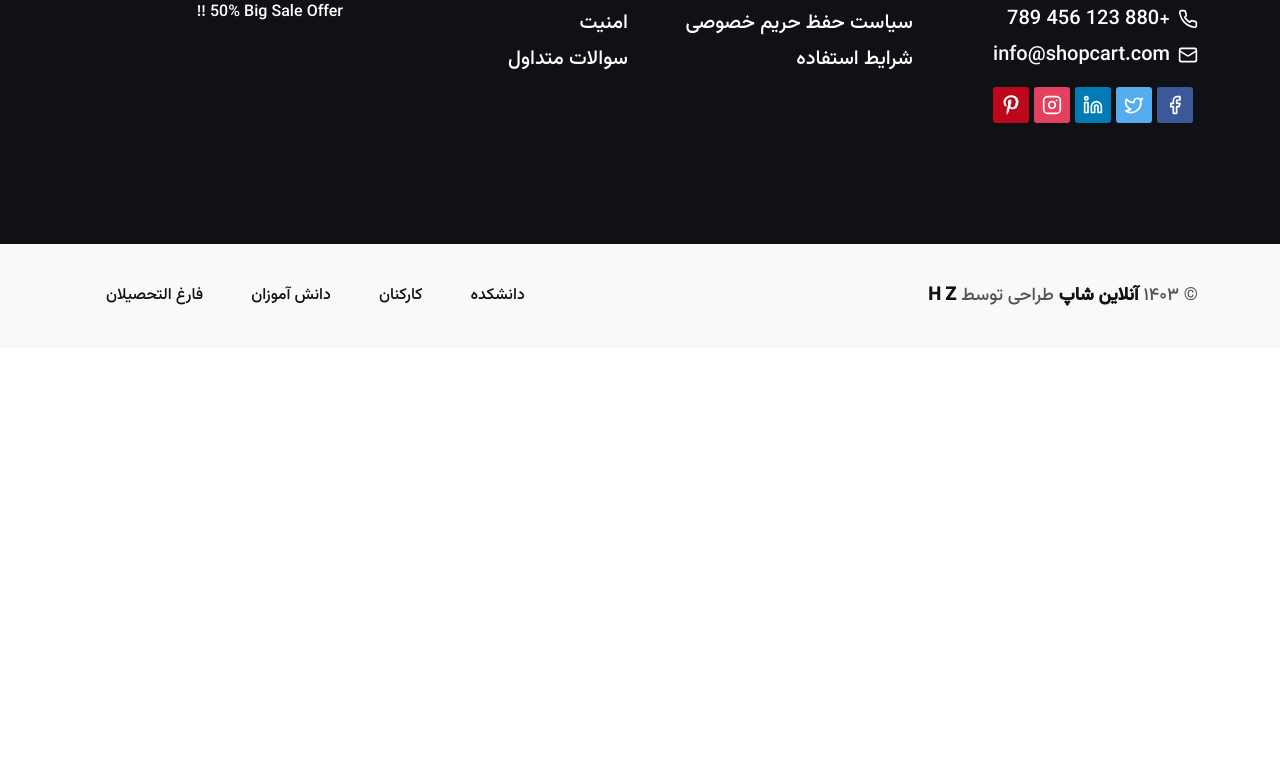
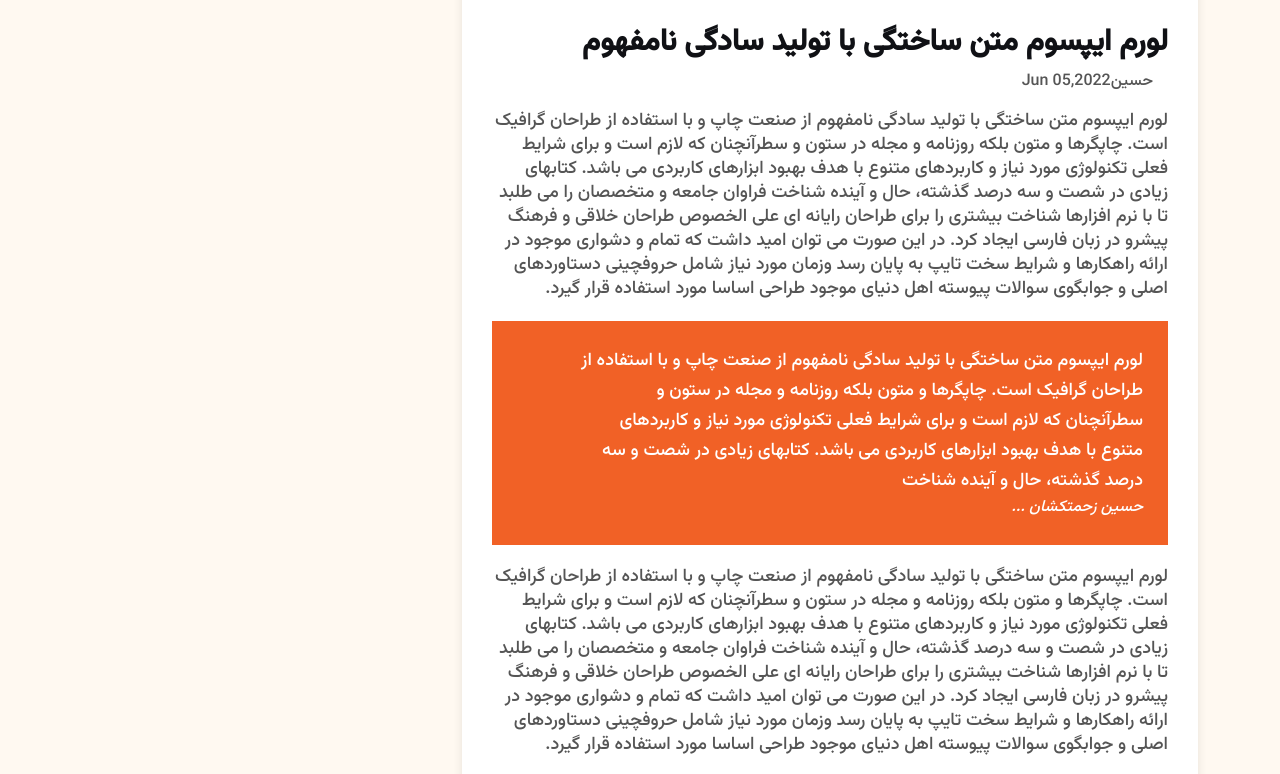
Before and after one commit to Hossein1371za/onlineshopping-vite-react-reactbootstrap, a React (Vite) app: page /blog/1 in a window 1280 px wide. Shown: the part 1086-1860 px from the top of the page. Before the commit the page ends 1434 px from the top, so only its background shows below. Built offline with nearby package versions, Linux system fonts and the light colour scheme.

Commit message:
single blog

```diff
--- a/src/blog/SingleBlog.jsx
+++ b/src/blog/SingleBlog.jsx
@@ -1,30 +1,78 @@
-import React, { useState } from 'react'
-import blogList from '../utilis/blogData'
-import { useParams } from 'react-router-dom'
-import PageHeader from '../components/PageHeader'
+import React, { useState } from "react";
+import blogList from "../utilis/blogData";
+import { useParams } from "react-router-dom";
+import PageHeader from "../components/PageHeader";
 
 const SingleBlog = () => {
-  const [blogs,setBlogs] = useState(blogList)
-  const {id} = useParams()
-  const blog = blogs.filter((item)=> item.id === Number(id))
+  const [blogs, setBlogs] = useState(blogList);
+  console.log(blogs);
+  const { id } = useParams();
+  const blog = blogs.filter((item) => item.id === Number(id));
 
   return (
     <div>
-      <PageHeader title={"اطلاعات بلاگ"} curPage={"بلاگ / اطلاعات بلاگ انتخابی"}/>
-      <div className='blog-section blog-single padding-tb section-bg'>
+      <PageHeader
+        title={"اطلاعات بلاگ"}
+        curPage={"بلاگ / اطلاعات بلاگ انتخابی"}
+      />
+      <div className="blog-section blog-single padding-tb section-bg">
         <div className="container">
           <div className="row justify-content-center">
             <div className="col-lg-8 col-12">
-              سمت راست
+              <article>
+                <div className="section-wrapper">
+                  <div className="row row-cols-1 justify-content-center g-4">
+                    <div className="col">
+                      <div className="post-item style-2">
+                        <div className="post-inner">
+                          {blog.map((item) => {
+                            return (
+                              <div key={item.id}>
+                                <div className="post-thumb">
+                                  <img src={item.imgUrl} alt="" />
+                                </div>
+                                <div className="post-content">
+                                  <h3>{item.title}</h3>
+                                  <div className="meta-post">
+                                    <ul className="lab-ul">
+                                      {item.metaList.map((val, i) => (
+                                        <li key={i}>{val.text}</li>
+                                      ))}
+                                    </ul>
+                                  </div>
+                                      <p>
+                                      لورم ایپسوم متن ساختگی با تولید سادگی نامفهوم از صنعت چاپ و با استفاده از طراحان گرافیک است. چاپگرها و متون بلکه روزنامه و مجله در ستون و سطرآنچنان که لازم است و برای شرایط فعلی تکنولوژی مورد نیاز و کاربردهای متنوع با هدف بهبود ابزارهای کاربردی می باشد. کتابهای زیادی در شصت و سه درصد گذشته، حال و آینده شناخت فراوان جامعه و متخصصان را می طلبد تا با نرم افزارها شناخت بیشتری را برای طراحان رایانه ای علی الخصوص طراحان خلاقی و فرهنگ پیشرو در زبان فارسی ایجاد کرد. در این صورت می توان امید داشت که تمام و دشواری موجود در ارائه راهکارها و شرایط سخت تایپ به پایان رسد وزمان مورد نیاز شامل حروفچینی دستاوردهای اصلی و جوابگوی سوالات پیوسته اهل دنیای موجود طراحی اساسا مورد استفاده قرار گیرد.
+                                      </p>
+                                      <blockquote>
+                                        <p>
+                                        لورم ایپسوم متن ساختگی با تولید سادگی نامفهوم از صنعت چاپ و با استفاده از طراحان گرافیک است. چاپگرها و متون بلکه روزنامه و مجله در ستون و سطرآنچنان که لازم است و برای شرایط فعلی تکنولوژی مورد نیاز و کاربردهای متنوع با هدف بهبود ابزارهای کاربردی می باشد. کتابهای زیادی در شصت و سه درصد گذشته، حال و آینده شناخت
+                                        </p>
+                                        <cite>
+                                          <a href="#">
+                                            حسین زحمتکشان ...
+                                          </a>
+                                        </cite>
+                                      </blockquote>
+                                      <p>
+                                      لورم ایپسوم متن ساختگی با تولید سادگی نامفهوم از صنعت چاپ و با استفاده از طراحان گرافیک است. چاپگرها و متون بلکه روزنامه و مجله در ستون و سطرآنچنان که لازم است و برای شرایط فعلی تکنولوژی مورد نیاز و کاربردهای متنوع با هدف بهبود ابزارهای کاربردی می باشد. کتابهای زیادی در شصت و سه درصد گذشته، حال و آینده شناخت فراوان جامعه و متخصصان را می طلبد تا با نرم افزارها شناخت بیشتری را برای طراحان رایانه ای علی الخصوص طراحان خلاقی و فرهنگ پیشرو در زبان فارسی ایجاد کرد. در این صورت می توان امید داشت که تمام و دشواری موجود در ارائه راهکارها و شرایط سخت تایپ به پایان رسد وزمان مورد نیاز شامل حروفچینی دستاوردهای اصلی و جوابگوی سوالات پیوسته اهل دنیای موجود طراحی اساسا مورد استفاده قرار گیرد.
+                                      </p>
+                                </div>
+                              </div>
+                            );
+                          })}
+                        </div>
+                      </div>
+                    </div>
+                  </div>
+                </div>
+              </article>
             </div>
-            <div className="col-lg-4 col-12">
-              سمت چپ
-            </div>
+            <div className="col-lg-4 col-12">سمت چپ</div>
           </div>
         </div>
       </div>
     </div>
-  )
-}
+  );
+};
 
-export default SingleBlog
+export default SingleBlog;
```
